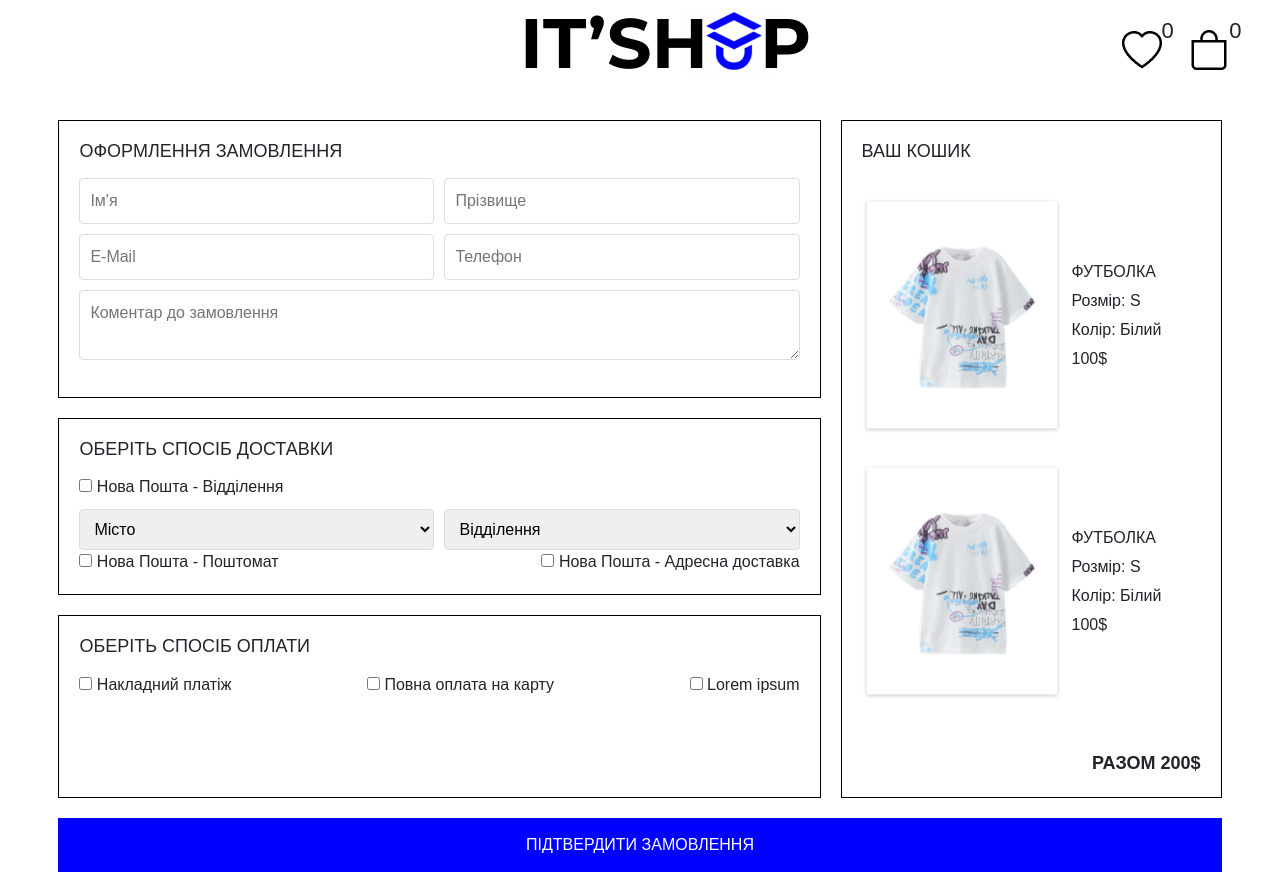
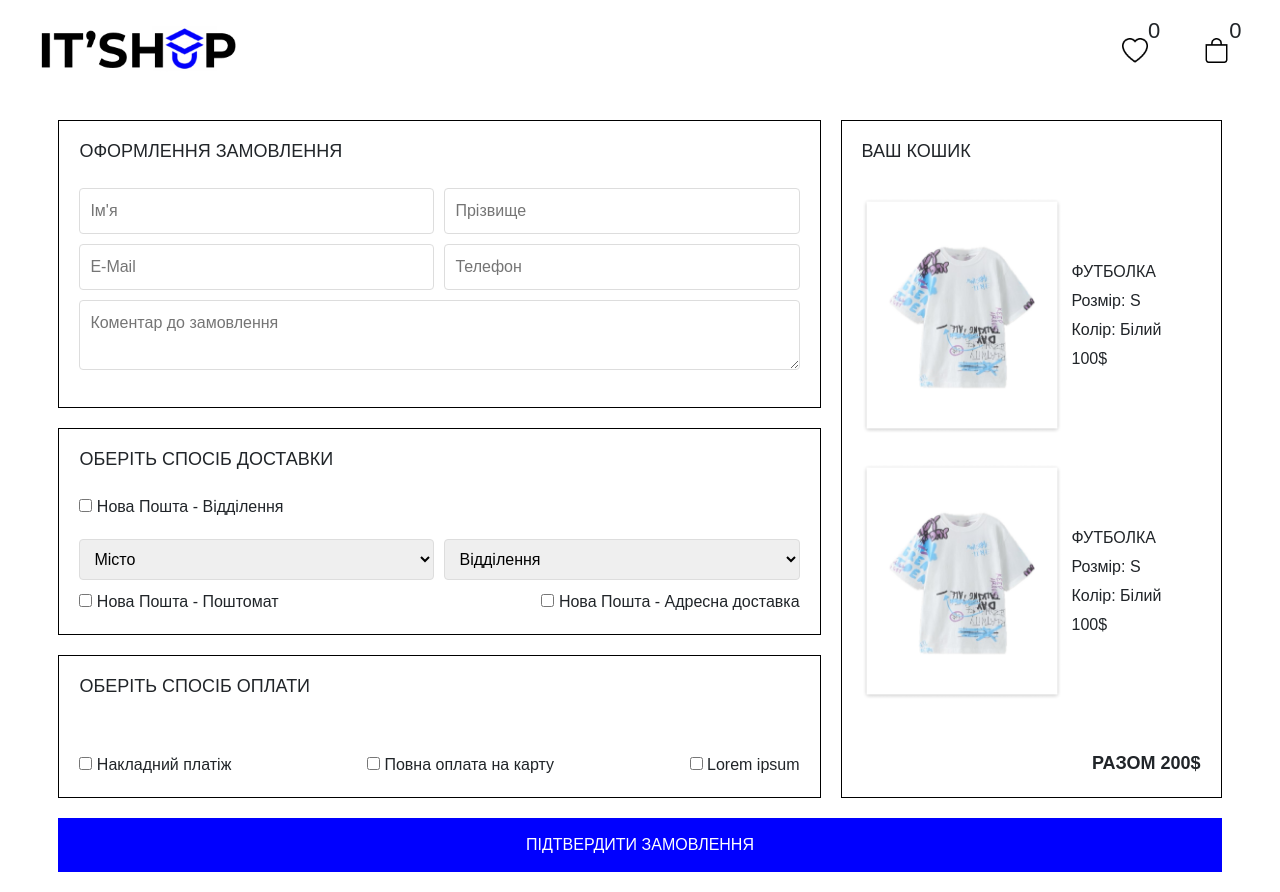
Before and after one commit to ITstep-Merch/ITstep-merch, a Flask app: page /paiment in a window 1280 px wide. Run offline with Flask 3, Linux system fonts and the light colour scheme; some libraries are stand-ins or nearby versions.

Commit message:
header changes

```diff
--- a/static/header.css
+++ b/static/header.css
@@ -1,13 +1,14 @@
 .header-container{
     display: flex;
-    justify-content: right;
+    justify-content: space-between;
 
 }
 
 .header-block{
-    width: 60%;
+    width: 100%;
     display: flex;
     justify-content: space-between;
+    align-items: center;
 }
 
 .container-like-cart{
@@ -30,6 +31,16 @@
 
 
 }
+
+.logo-img{
+    width: 200px;
+    height: 60px;
+}
+
+.like-img , .cart-img{
+    height: 25px;
+}
+
 @media (max-width: 768px) {
 
 }
--- a/static/paiment.css
+++ b/static/paiment.css
@@ -14,6 +14,10 @@ body {
     border: 1px solid #000;
     padding: 20px;
     background-color: #fff;
+    display: flex;
+    flex-direction: column;
+    justify-content: space-between; /* Розподіляє простір між елементами */
+    gap: 10px;
 }
 
 .order-form, .delivery-options, .payment-options {
--- a/templates/components/header.html
+++ b/templates/components/header.html
@@ -18,18 +18,18 @@
         <div class="header-container">
           <div class="header-block">
             <div class="logo">
-              <img src="../../static/public/logo.png" alt="">
+              <img src="../../static/public/logo.png" alt="" class="logo-img">
             </div>
             <div class="container-like-cart">
              <div class="like-container">
               <div class="like">
-                <img src="../../static/public/likeIcon.png" alt="">
+                <img src="../../static/public/likeIcon.png" alt="" class="like-img">
               </div>
               <div class="likes-counter">0</div>
              </div>
              <div class="like-container">
               <div class="like">
-                <img src="../../static/public/cartIcon.png" alt="">
+                <img src="../../static/public/cartIcon.png" alt="" class="cart-img">
               </div>
               <div class="likes-counter">0</div>
              </div>
```
